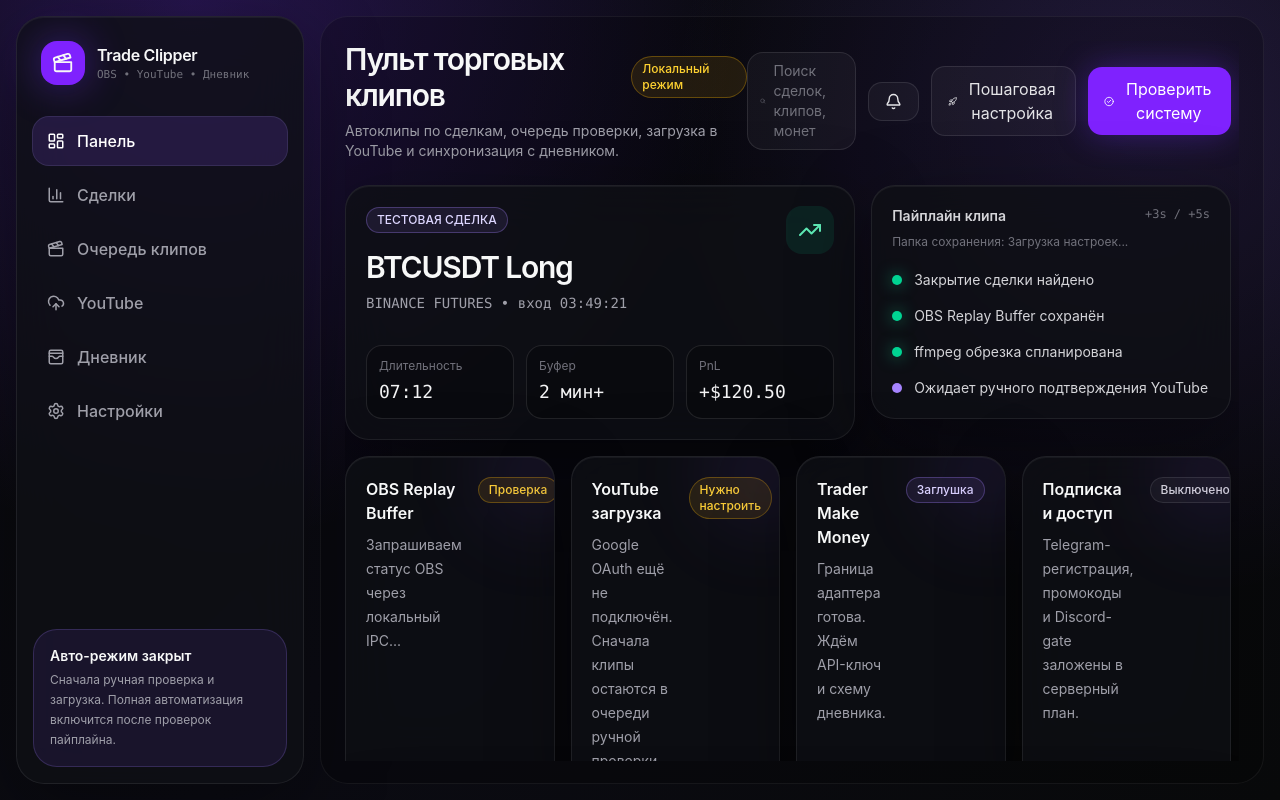
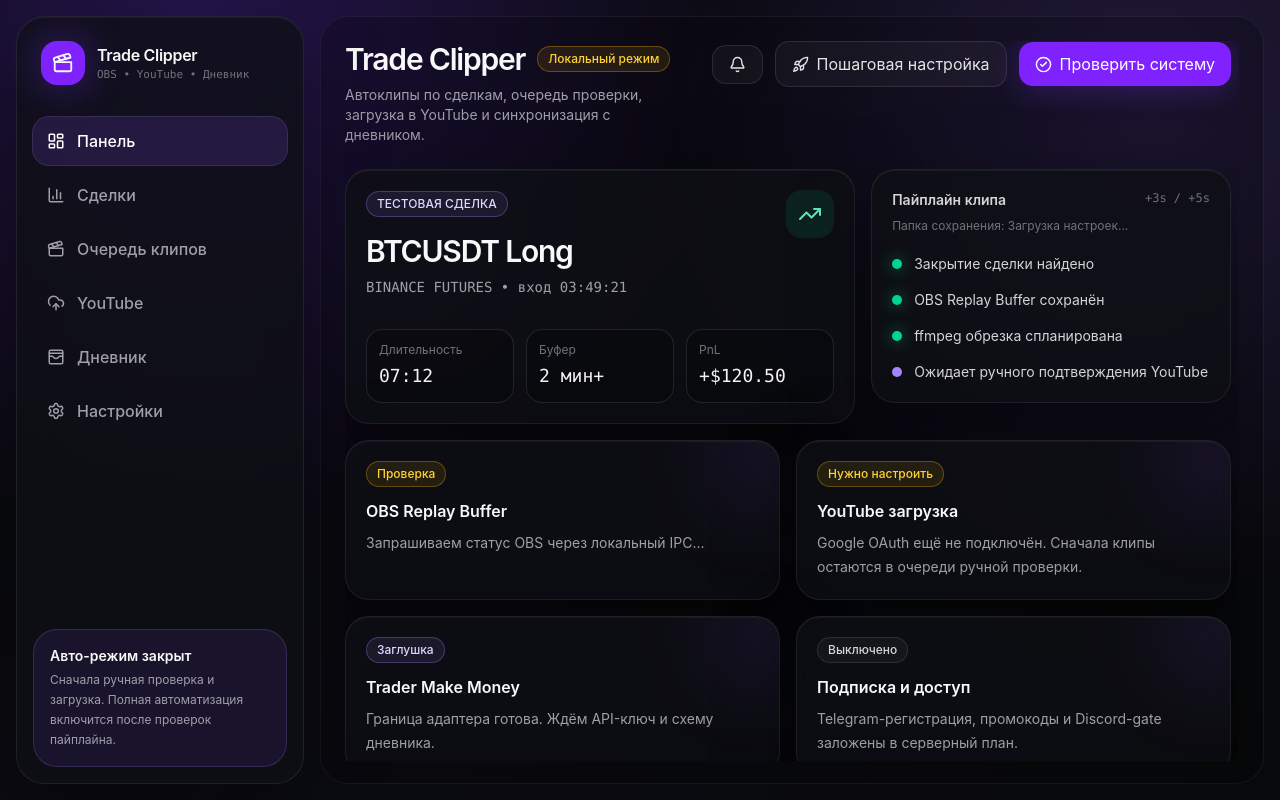
Before and after one commit to JaysonFrost/TradeTools, a React (Vite) app in the folder desktop/: page / in a window 1280 px wide. Built offline with nearby package versions, Linux system fonts and the light colour scheme.

Commit message:
fix: improve dashboard text layout

```diff
--- a/desktop/src/renderer/components/integrations/IntegrationStatusCard.tsx
+++ b/desktop/src/renderer/components/integrations/IntegrationStatusCard.tsx
@@ -9,14 +9,14 @@
 }
 
 export const IntegrationStatusCard = ({ name, description, status, tone }: IntegrationStatusCardProps) => (
-  <Card className="relative overflow-hidden">
+  <Card className="relative min-h-[154px] overflow-hidden">
     <div className="absolute -right-10 -top-10 h-28 w-28 rounded-full bg-violet-500/10 blur-2xl" />
-    <div className="flex items-start justify-between gap-4">
-      <div>
+    <div className="relative flex h-full flex-col items-start gap-3">
+      <Badge tone={tone}>{status}</Badge>
+      <div className="min-w-0">
         <h3 className="m-0 text-base font-semibold">{name}</h3>
-        <p className="mt-2 text-sm leading-6 text-zinc-400">{description}</p>
+        <p className="mt-2 max-w-[46rem] text-sm leading-6 text-zinc-400">{description}</p>
       </div>
-      <Badge tone={tone}>{status}</Badge>
     </div>
   </Card>
 )
--- a/desktop/src/renderer/components/layout/TopBar.tsx
+++ b/desktop/src/renderer/components/layout/TopBar.tsx
@@ -9,17 +9,17 @@
 }
 
 export const TopBar = ({ appVersion, onRunHealthCheck = () => undefined, onOpenSetupWizard = () => undefined }: TopBarProps) => (
-  <header className="flex items-center justify-between">
-    <div>
-      <div className="flex items-center gap-3">
-        <h1 className="m-0 text-3xl font-semibold tracking-[-0.04em]">Пульт торговых клипов</h1>
+  <header className="flex items-start justify-between gap-6">
+    <div className="min-w-0">
+      <div className="flex flex-wrap items-center gap-3">
+        <h1 className="m-0 whitespace-nowrap text-3xl font-semibold tracking-[-0.04em]">Trade Clipper</h1>
         <Badge tone="warning">Локальный режим</Badge>
         {appVersion && <Badge tone="neutral">v{appVersion}</Badge>}
       </div>
       <p className="mt-2 text-sm text-zinc-400">Автоклипы по сделкам, очередь проверки, загрузка в YouTube и синхронизация с дневником.</p>
     </div>
-    <div className="flex items-center gap-3">
-      <div className="hidden items-center gap-2 rounded-2xl border border-white/10 bg-white/[0.04] px-3 py-2 text-sm text-zinc-500 lg:flex">
+    <div className="flex shrink-0 flex-wrap items-center justify-end gap-3">
+      <div className="hidden items-center gap-2 whitespace-nowrap rounded-2xl border border-white/10 bg-white/[0.04] px-3 py-2 text-sm text-zinc-500 2xl:flex">
         <Search size={16} />
         <span>Поиск сделок, клипов, монет</span>
       </div>
--- a/desktop/src/renderer/components/trade/ClipCard.tsx
+++ b/desktop/src/renderer/components/trade/ClipCard.tsx
@@ -25,7 +25,7 @@
           <h3 className="m-0 truncate text-base font-semibold">{clip.fileName}</h3>
           <Badge tone="warning">На проверке</Badge>
         </div>
-        <p className="mono mt-2 text-xs text-zinc-500">{formatDuration(clip.durationSeconds)} • {clip.videoPath} • YouTube еще не загружен</p>
+        <p className="mono mt-2 truncate text-xs text-zinc-500">{formatDuration(clip.durationSeconds)} • {clip.videoPath} • YouTube еще не загружен</p>
         <div className="mt-4 flex gap-2">
           <Button variant="ghost">Предпросмотр</Button>
           <Button><ExternalLink size={16} className="mr-2" />Загрузить</Button>
--- a/desktop/src/renderer/components/ui/Badge.tsx
+++ b/desktop/src/renderer/components/ui/Badge.tsx
@@ -14,7 +14,7 @@
 }
 
 export const Badge = ({ children, tone = 'neutral' }: BadgeProps) => (
-  <span className={clsx('inline-flex items-center rounded-full border px-2.5 py-1 text-xs font-medium', toneClasses[tone])}>
+  <span className={clsx('inline-flex items-center whitespace-nowrap rounded-full border px-2.5 py-1 text-xs font-medium', toneClasses[tone])}>
     {children}
   </span>
 )
--- a/desktop/src/renderer/components/ui/Button.tsx
+++ b/desktop/src/renderer/components/ui/Button.tsx
@@ -7,7 +7,7 @@
 export const Button = ({ className, variant = 'primary', ...props }: ButtonProps) => (
   <button
     className={clsx(
-      'inline-flex cursor-pointer items-center justify-center rounded-[14px] px-4 py-2.5 text-sm font-semibold transition duration-200 disabled:cursor-not-allowed disabled:opacity-50',
+      'inline-flex cursor-pointer items-center justify-center whitespace-nowrap rounded-[14px] px-4 py-2.5 text-sm font-semibold transition duration-200 disabled:cursor-not-allowed disabled:opacity-50',
       variant === 'primary'
         ? 'bg-violet-600 text-white shadow-[0_0_32px_rgba(113,50,245,0.34)] hover:bg-violet-500'
         : 'border border-white/10 bg-white/[0.04] text-zinc-200 hover:bg-white/[0.08]',
--- a/desktop/src/renderer/routes/Dashboard.tsx
+++ b/desktop/src/renderer/routes/Dashboard.tsx
@@ -139,7 +139,7 @@
             {lastCheck && <p className={`mt-5 rounded-2xl border p-3 text-sm ${lastCheck.ok ? 'border-emerald-400/20 bg-emerald-400/10 text-emerald-200' : 'border-amber-400/20 bg-amber-400/10 text-amber-200'}`}>{lastCheck.message}</p>}
           </div>
         </section>
-        <section className="col-span-12 grid gap-4 md:grid-cols-2 xl:grid-cols-4">
+        <section className="col-span-12 grid gap-4 lg:grid-cols-2">
           {integrations.map((integration) => <IntegrationStatusCard key={integration.name} {...integration} />)}
         </section>
         <section className="col-span-12">
@@ -155,7 +155,7 @@
               <p className="mt-1 text-sm text-zinc-500">Клипы остаются локально, пока вы вручную не подтвердите загрузку в YouTube.</p>
               {clipMessage && <p className="mt-2 text-sm text-violet-200">{clipMessage}</p>}
             </div>
-            <button className="cursor-pointer rounded-2xl border border-violet-400/30 bg-violet-500/15 px-4 py-2 text-sm font-medium text-violet-100 transition hover:bg-violet-500/25" onClick={createTestClip}>Создать тестовый клип</button>
+            <button className="cursor-pointer whitespace-nowrap rounded-2xl border border-violet-400/30 bg-violet-500/15 px-4 py-2 text-sm font-medium text-violet-100 transition hover:bg-violet-500/25" onClick={createTestClip}>Создать тестовый клип</button>
           </div>
           <div className="space-y-3">
             {clips.length > 0 ? clips.map((clip) => <ClipCard key={clip.id} clip={clip} />) : <div className="rounded-3xl border border-dashed border-white/10 p-6 text-sm text-zinc-500">Пока нет локальных клипов на проверке.</div>}
```
